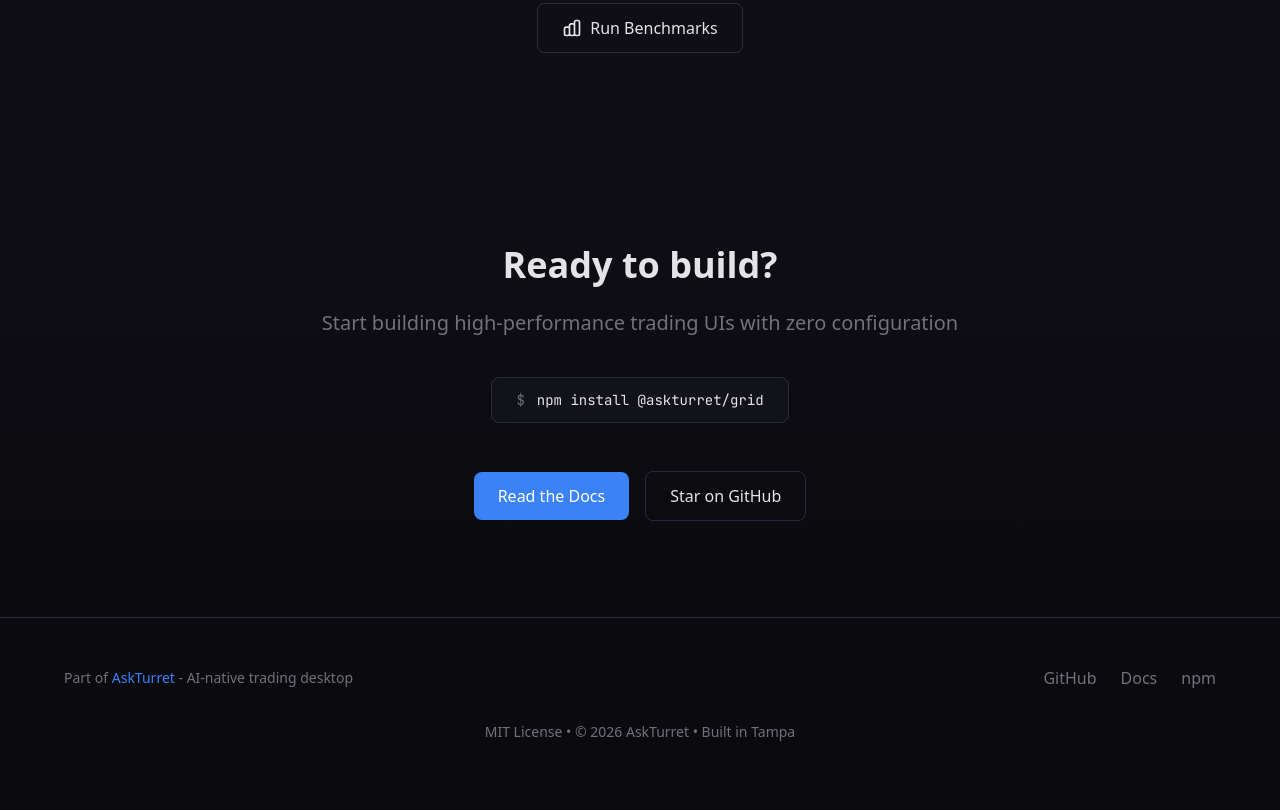
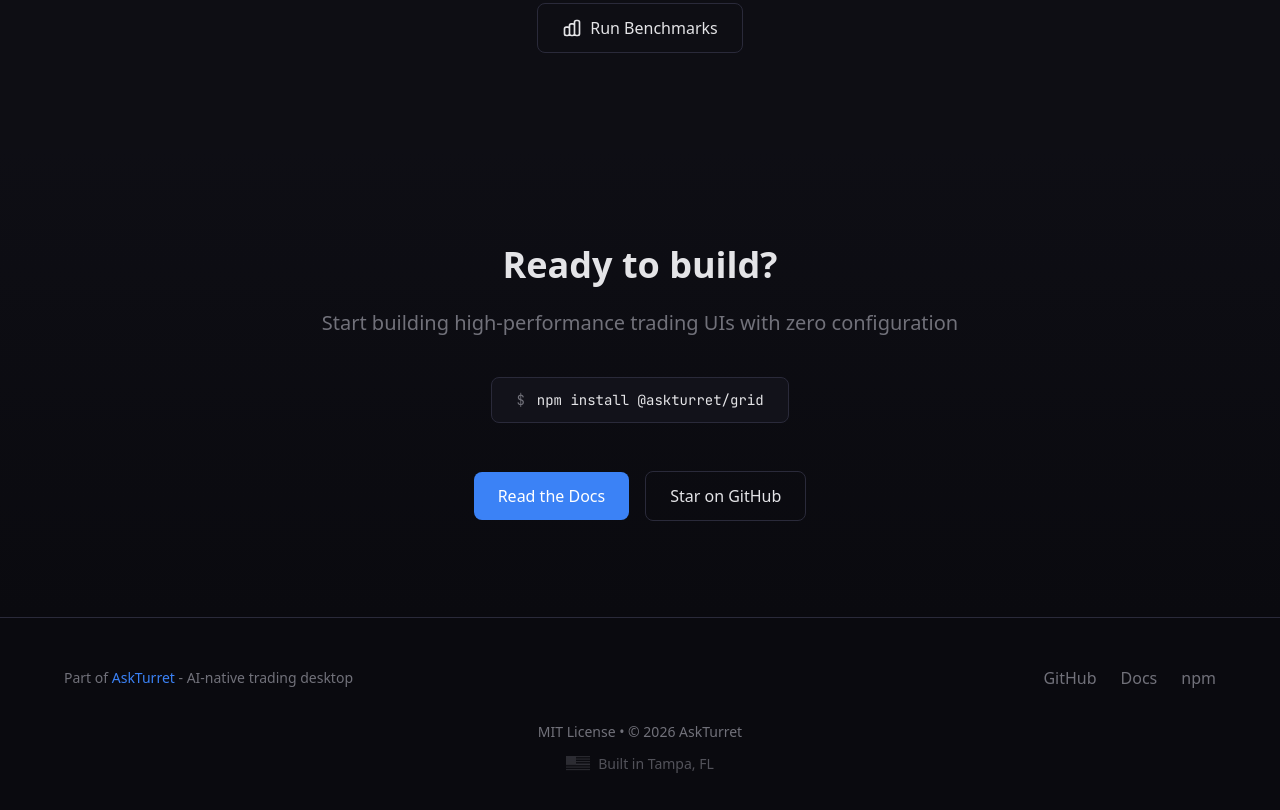
Before and after one commit to alprimak/askturret-grid, an Astro site in the folder landing/: page / in a window 1280 px wide. Shown: the part 3566-4376 px from the top of the page. Built offline with nearby package versions, Linux system fonts and the light colour scheme; Astro itself is replaced by a stand-in of ours.

Commit message:
Add greyscale US flag icon to footer (#8)
- Same flag SVG as noranshine.vercel.app
- "Built in Tampa, FL" text
- Flex layout with proper spacing

🤖 Generated with [Claude Code](https://claude.com/claude-code)

Co-authored-by: Claude <noreply@anthropic.com>

```diff
--- a/landing/src/components/CTA.astro
+++ b/landing/src/components/CTA.astro
@@ -44,8 +44,38 @@
         </a>
       </div>
     </div>
-    <div class="mt-8 text-center text-grid-muted text-sm">
-      MIT License • © 2026 AskTurret • Built in Tampa
+    <div class="mt-8 flex flex-col items-center gap-3 text-sm text-grid-muted">
+      <p>MIT License • © 2026 AskTurret</p>
+      <div class="flex items-center justify-center gap-2 opacity-70">
+        <svg class="h-4 w-6 opacity-60" viewBox="0 0 24 16" fill="currentColor" aria-hidden="true">
+          <!-- Stars field -->
+          <rect x="0" y="0" width="10" height="8" fill="currentColor" opacity="0.8"/>
+          <!-- Stripes -->
+          <rect x="10" y="0" width="14" height="1.23" fill="currentColor" opacity="0.7"/>
+          <rect x="10" y="2.46" width="14" height="1.23" fill="currentColor" opacity="0.7"/>
+          <rect x="10" y="4.92" width="14" height="1.23" fill="currentColor" opacity="0.7"/>
+          <rect x="10" y="7.38" width="14" height="1.23" fill="currentColor" opacity="0.7"/>
+          <rect x="0" y="8" width="24" height="1.23" fill="currentColor" opacity="0.7"/>
+          <rect x="0" y="10.46" width="24" height="1.23" fill="currentColor" opacity="0.7"/>
+          <rect x="0" y="12.92" width="24" height="1.23" fill="currentColor" opacity="0.7"/>
+          <!-- Stars (simplified) -->
+          <circle cx="2" cy="1.5" r="0.5" fill="currentColor" opacity="0.3"/>
+          <circle cx="4" cy="1.5" r="0.5" fill="currentColor" opacity="0.3"/>
+          <circle cx="6" cy="1.5" r="0.5" fill="currentColor" opacity="0.3"/>
+          <circle cx="8" cy="1.5" r="0.5" fill="currentColor" opacity="0.3"/>
+          <circle cx="3" cy="3" r="0.5" fill="currentColor" opacity="0.3"/>
+          <circle cx="5" cy="3" r="0.5" fill="currentColor" opacity="0.3"/>
+          <circle cx="7" cy="3" r="0.5" fill="currentColor" opacity="0.3"/>
+          <circle cx="2" cy="4.5" r="0.5" fill="currentColor" opacity="0.3"/>
+          <circle cx="4" cy="4.5" r="0.5" fill="currentColor" opacity="0.3"/>
+          <circle cx="6" cy="4.5" r="0.5" fill="currentColor" opacity="0.3"/>
+          <circle cx="8" cy="4.5" r="0.5" fill="currentColor" opacity="0.3"/>
+          <circle cx="3" cy="6" r="0.5" fill="currentColor" opacity="0.3"/>
+          <circle cx="5" cy="6" r="0.5" fill="currentColor" opacity="0.3"/>
+          <circle cx="7" cy="6" r="0.5" fill="currentColor" opacity="0.3"/>
+        </svg>
+        <span>Built in Tampa, FL</span>
+      </div>
     </div>
   </div>
 </footer>
```
